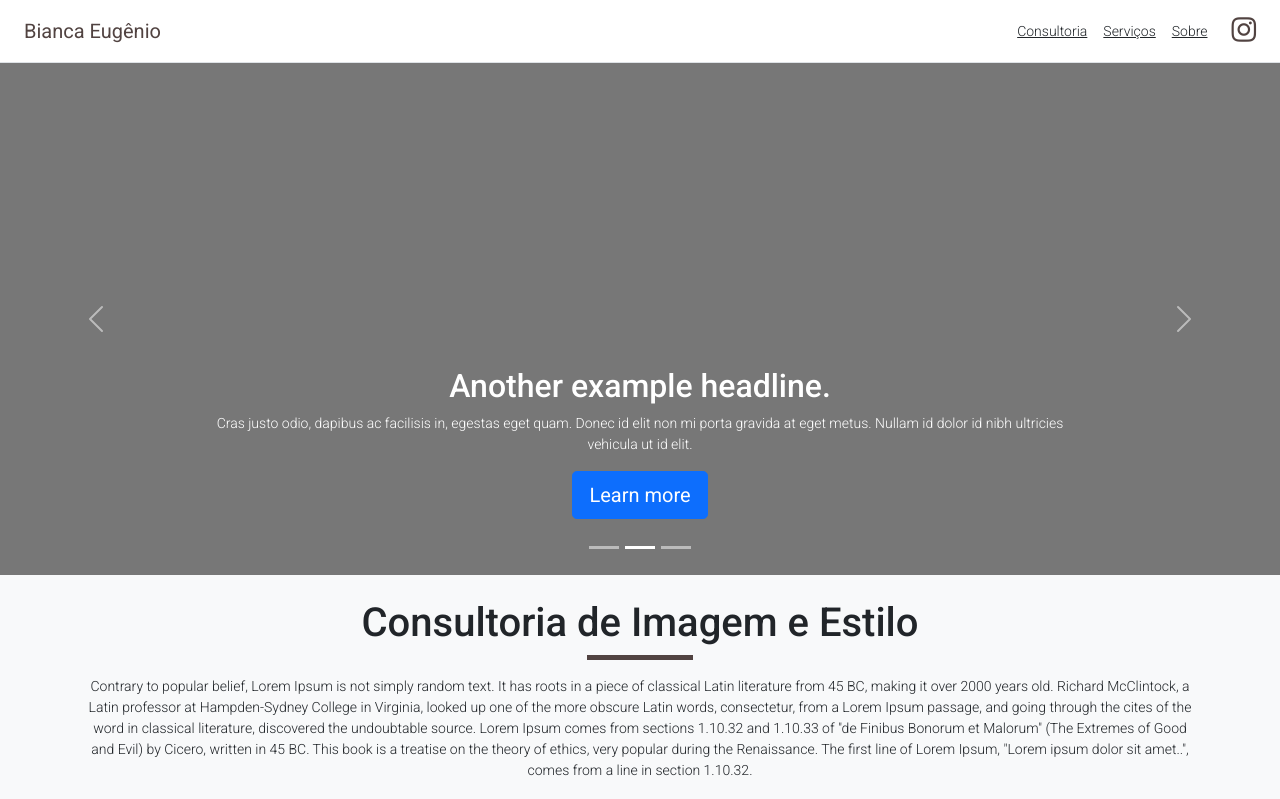
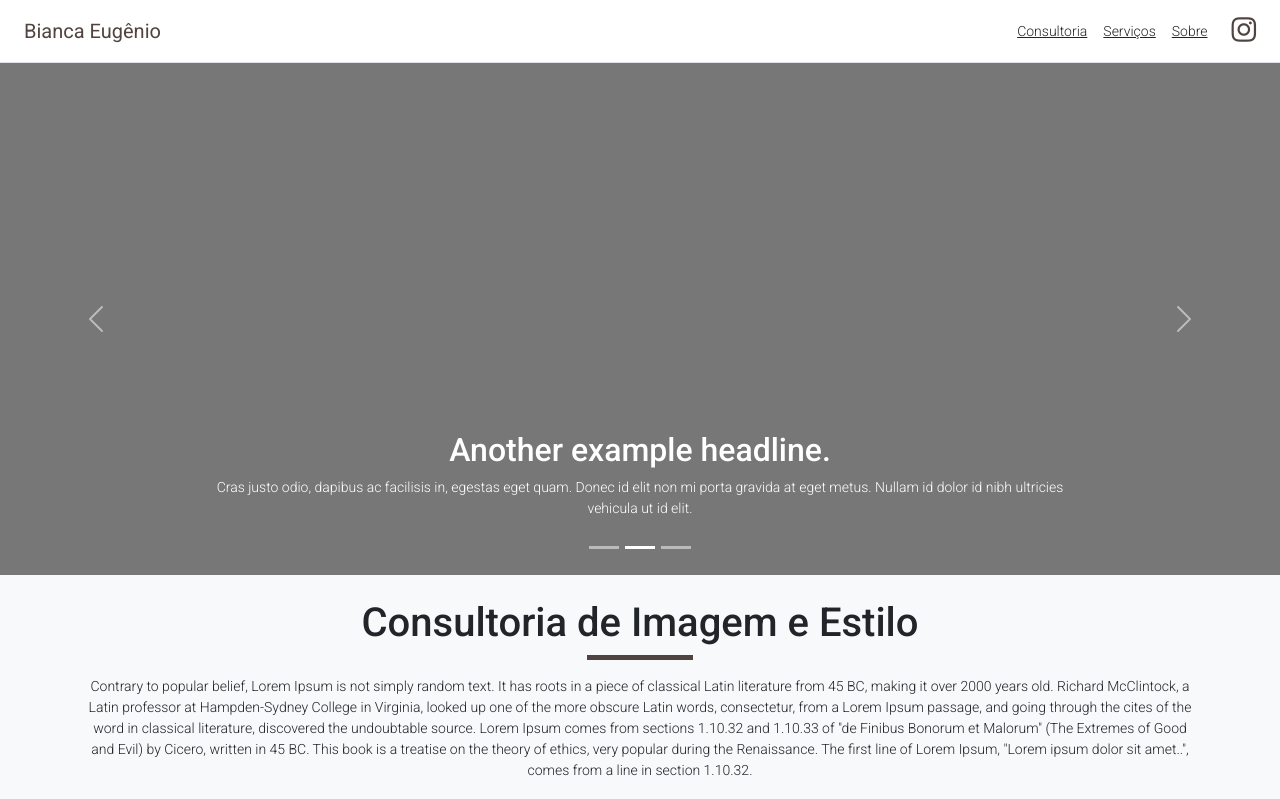
Before and after one commit to ivanmduarte/biancaweb, a React (Create React App) app: page / in a window 1280 px wide. Shown: the top 799 px of the page. Built offline with nearby package versions, Linux system fonts and the light colour scheme.

Commit message:
migracao projeto correção

```diff
--- a/src/components/Carousel/Carousel.js
+++ b/src/components/Carousel/Carousel.js
@@ -24,9 +24,9 @@ class Carousel extends Component {
                                     dolor id nibh ultricies vehicula ut id elit.
                                 </p>
                                 <p>
-                                    <a className="btn btn-lg btn-primary" href="#" role="button">
+                                    {/* <a className="btn btn-lg btn-primary" href="#" role="button">
                                         Sign up today
-                                    </a>
+                                    </a> */}
                                 </p>
                             </div>
                         </div>
@@ -46,9 +46,9 @@ class Carousel extends Component {
                                     dolor id nibh ultricies vehicula ut id elit.
                                 </p>
                                 <p>
-                                    <a className="btn btn-lg btn-primary" href="#" role="button">
+                                    {/* <a className="btn btn-lg btn-primary" href="#" role="button">
                                         Learn more
-                                    </a>
+                                    </a> */}
                                 </p>
                             </div>
                         </div>
@@ -68,9 +68,9 @@ class Carousel extends Component {
                                     dolor id nibh ultricies vehicula ut id elit.
                                 </p>
                                 <p>
-                                    <a className="btn btn-lg btn-primary" href="#" role="button">
+                                    {/* <a className="btn btn-lg btn-primary" href="#" role="button">
                                         Browse gallery
-                                    </a>
+                                    </a> */}
                                 </p>
                             </div>
                         </div>
```
Also changed, not shown: 1 other file (tests, documents, lock files or other folders).
